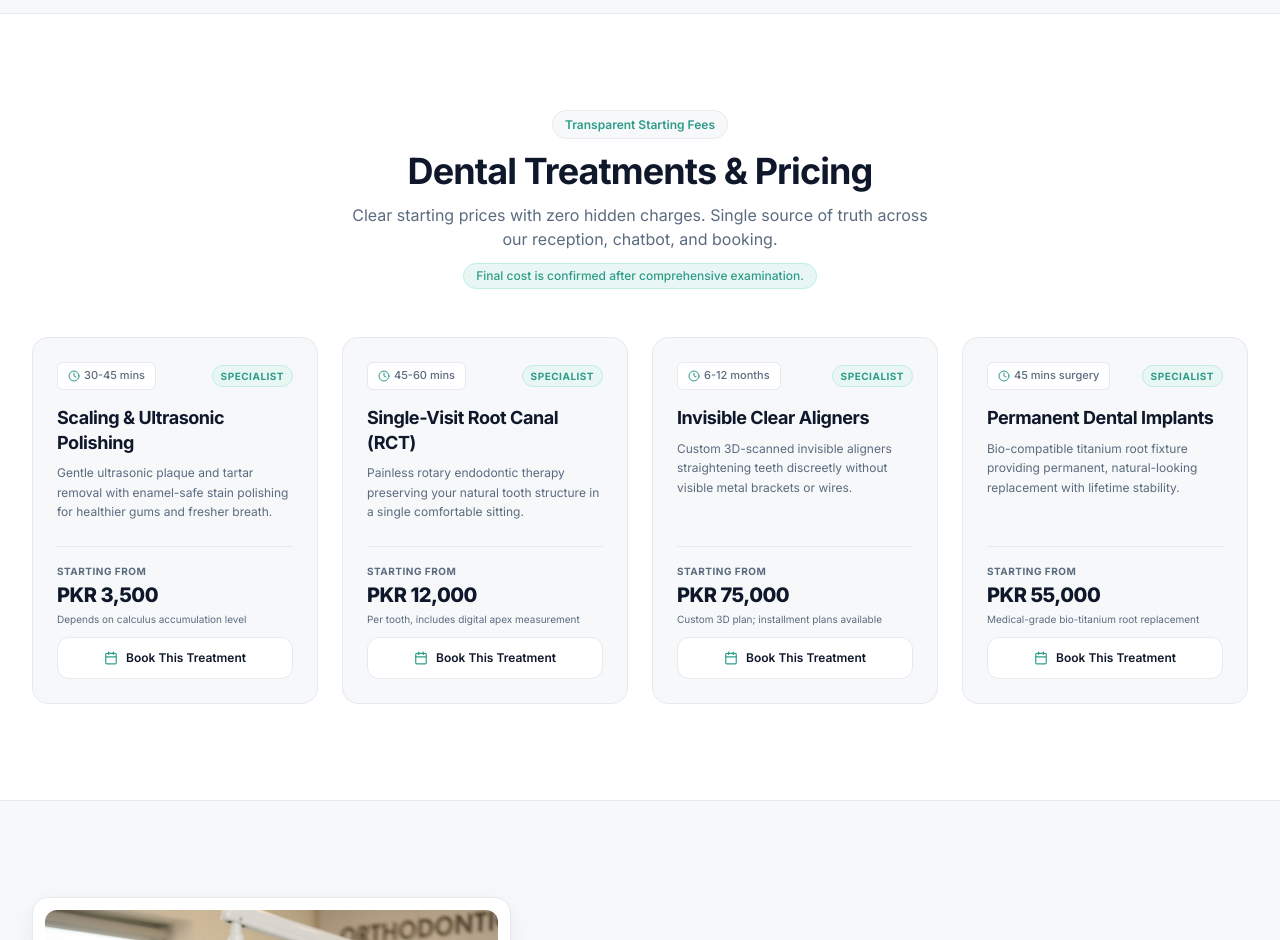
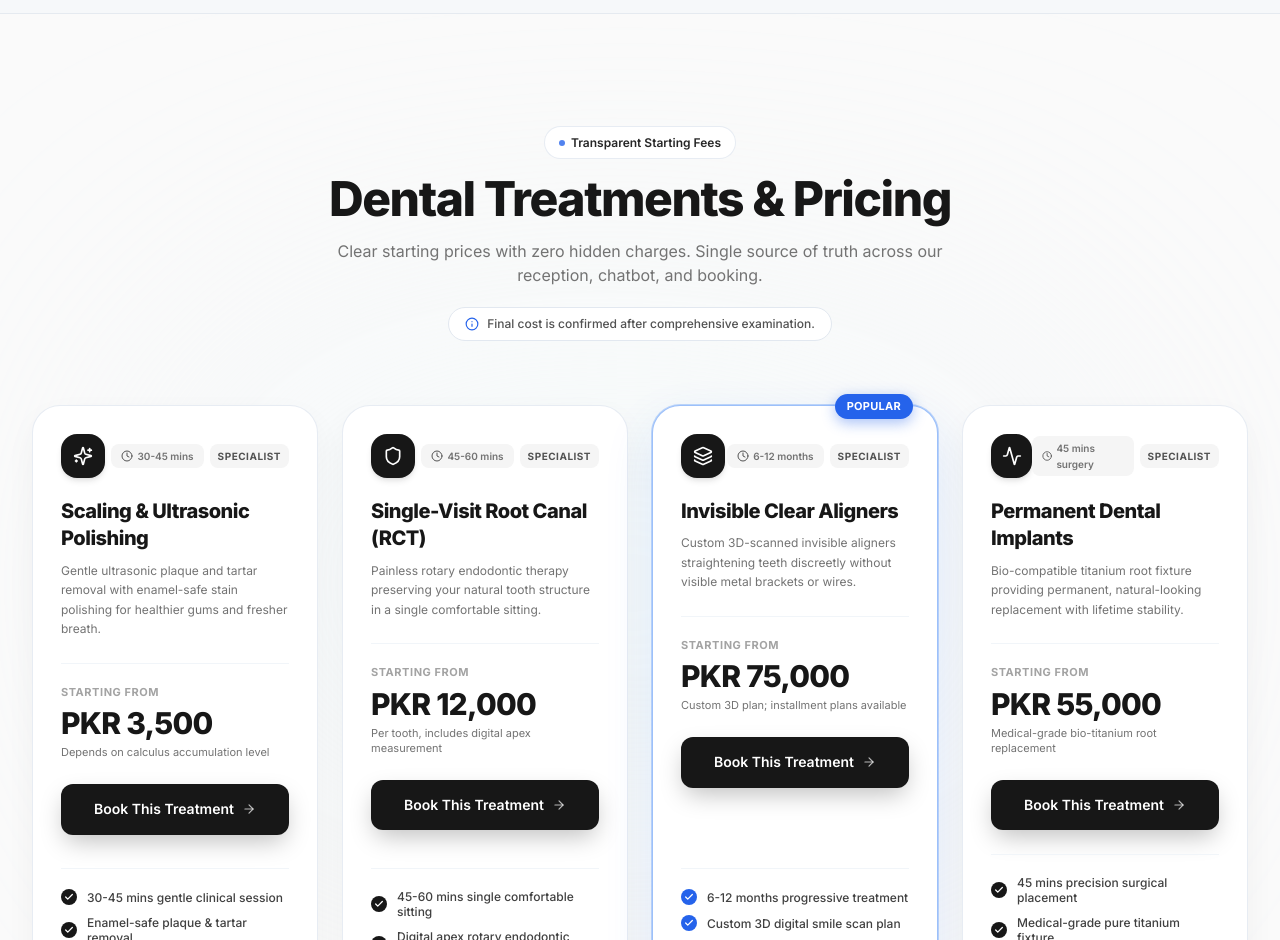
Before and after one commit to muhammad-umair-aideveloper/AI-Dental-Clinic-Web-App, a Next.js app: page /en in a window 1280 px wide. Shown: the part 1860-2800 px from the top of the page. Built offline with nearby package versions, Linux system fonts and the light colour scheme; no server answers.

Commit message:
feat(pricing): redesign treatments section into Luna UI modern SaaS pricing cards

```diff
--- a/src/components/sections/ServicesSection.tsx
+++ b/src/components/sections/ServicesSection.tsx
@@ -2,7 +2,16 @@
 
 import { useLocale } from "next-intl";
 import { CLINIC_CONFIG, ClinicTreatment } from "@/config/clinic";
-import { ArrowRight, CheckCircle2, Clock, Calendar } from "lucide-react";
+import {
+  Sparkles,
+  Shield,
+  Layers,
+  Activity,
+  Check,
+  Clock,
+  ArrowRight,
+  Info,
+} from "lucide-react";
 
 interface ServicesSectionProps {
   onSelectService?: (serviceName: string) => void;
@@ -12,88 +21,229 @@ export function ServicesSection({ onSelectService }: ServicesSectionProps) {
   const locale = useLocale();
   const isUrdu = locale === "ur";
 
+  // Treatment meta features matching reference checkmark list
+  const treatmentFeatures: Record<
+    string,
+    {
+      icon: any;
+      features: string[];
+      featuresUr: string[];
+      isPopular?: boolean;
+    }
+  > = {
+    scaling: {
+      icon: Sparkles,
+      features: [
+        "30-45 mins gentle clinical session",
+        "Enamel-safe plaque & tartar removal",
+        "Ultrasonic diamond polishing finish",
+        "Class-B autoclave sterilized instruments",
+      ],
+      featuresUr: [
+        "30 تا 45 منٹ کی آرام دہ نشست",
+        "الٹراسونک مشین سے گہری صفائی",
+        "دانتوں کی قدرتی چمک اور پالش",
+        "سو فیصد جراثیم سے پاک آلات",
+      ],
+    },
+    "root-canal": {
+      icon: Shield,
+      features: [
+        "45-60 mins single comfortable sitting",
+        "Digital apex rotary endodontic accuracy",
+        "Pain-free specialized anesthesia",
+        "Preserves natural tooth structure",
+      ],
+      featuresUr: [
+        "صرف ایک نشست میں مکمل علاج",
+        "جدید روٹری پیمائش کا نظام",
+        "درد سے مکمل پاک اینستھیزیا",
+        "قدرتی دانت کو ضائع ہونے سے بچائیں",
+      ],
+    },
+    aligners: {
+      icon: Layers,
+      isPopular: true,
+      features: [
+        "6-12 months progressive treatment",
+        "Custom 3D digital smile scan plan",
+        "Zero metal brackets or visible wires",
+        "Installment payment plans available",
+      ],
+      featuresUr: [
+        "6 تا 12 ماہ کا دورانیہ",
+        "مکمل تھری ڈی ڈیجیٹل اسکین",
+        "بغیر کسی تاروں کے شفاف پوشیدہ الائنرز",
+        "ماہانہ آسان اقساط کی سہولت",
+      ],
+    },
+    implants: {
+      icon: Activity,
+      features: [
+        "45 mins precision surgical placement",
+        "Medical-grade pure titanium fixture",
+        "Permanent natural-feeling root fixture",
+        "Lifetime stability & aesthetic crown",
+      ],
+      featuresUr: [
+        "45 منٹ میں جدید ترین سرجری",
+        "میڈیکل گریڈ بایو-ٹائٹینیم روٹ",
+        "مستقل اور قدرتی دانت جیسا احساس",
+        "تاحیات مضبوطی اور پائیداری",
+      ],
+    },
+  };
+
   return (
-    <section id="treatments" className="py-16 md:py-24 bg-white border-b border-[#E5EAF0]">
-      <div className="max-w-7xl mx-auto px-4 sm:px-6 lg:px-8">
-        {/* Section Header */}
-        <div className="text-center max-w-3xl mx-auto space-y-3 mb-12">
-          <div className="inline-flex items-center gap-1.5 px-3 py-1 rounded-full bg-[#F6F8FA] border border-[#E5EAF0] text-[#2E9C89] text-xs font-semibold">
+    <section id="treatments" className="py-20 md:py-28 bg-[#FAFAFA] border-b border-slate-200/80 relative overflow-hidden">
+      {/* Subtle Background Glow */}
+      <div className="absolute top-1/2 left-1/2 -translate-x-1/2 -translate-y-1/2 w-[900px] h-[500px] bg-gradient-to-r from-blue-50/50 via-teal-50/40 to-indigo-50/40 rounded-full blur-[140px] pointer-events-none" />
+
+      <div className="max-w-7xl mx-auto px-4 sm:px-6 lg:px-8 relative z-10">
+
+        {/* ========================================================= */}
+        {/* SECTION HEADER                                            */}
+        {/* ========================================================= */}
+        <div className="text-center max-w-3xl mx-auto space-y-4 mb-16">
+          <div className="inline-flex items-center gap-1.5 px-3.5 py-1.5 rounded-full bg-white border border-slate-200/80 shadow-xs text-xs font-semibold text-neutral-800">
+            <span className="w-1.5 h-1.5 rounded-full bg-blue-600 animate-pulse" />
             <span>{isUrdu ? "شفاف کلینیکل فیس" : "Transparent Starting Fees"}</span>
           </div>
-          <h2 className="font-sans text-2xl sm:text-3xl md:text-4xl font-bold text-[#0F172A] tracking-tight">
+
+          <h2 className="font-sans text-3xl sm:text-4xl md:text-5xl font-extrabold text-neutral-900 tracking-[-0.03em]">
             {isUrdu ? "علاجات اور شفاف قیمتیں" : "Dental Treatments & Pricing"}
           </h2>
-          <p className="text-[#5B6B7F] text-sm sm:text-base max-w-xl mx-auto">
+
+          <p className="text-neutral-500 text-sm sm:text-base leading-relaxed max-w-2xl mx-auto font-normal">
             {isUrdu
               ? "کوئی پوشیدہ فیس نہیں۔ تمام قیمتیں مشاورت اور جانچ کے بعد واضح کی جاتی ہیں۔"
               : "Clear starting prices with zero hidden charges. Single source of truth across our reception, chatbot, and booking."}
           </p>
-          <p className="text-xs text-[#2E9C89] font-medium bg-[#E8F7F4] inline-block px-3 py-1 rounded-full border border-[#C2ECE4]">
-            {isUrdu ? "حتمی فیس کا تعین معائنے اور ایکسرے کے بعد کیا جاتا ہے۔" : "Final cost is confirmed after comprehensive examination."}
-          </p>
+
+          <div className="pt-1">
+            <div className="inline-flex items-center gap-2 text-xs text-neutral-600 font-medium bg-white px-4 py-1.5 rounded-full border border-slate-200 shadow-xs">
+              <Info className="w-3.5 h-3.5 text-blue-600 shrink-0" />
+              <span>
+                {isUrdu
+                  ? "حتمی فیس کا تعین معائنے اور ایکسرے کے بعد کیا جاتا ہے۔"
+                  : "Final cost is confirmed after comprehensive examination."}
+              </span>
+            </div>
+          </div>
         </div>
 
-        {/* 4 Core Clinical Treatment Cards */}
+        {/* ========================================================= */}
+        {/* 4 CORE CLINICAL CARDS (Luna UI / Modern SaaS Card Style)   */}
+        {/* ========================================================= */}
         <div className="grid grid-cols-1 md:grid-cols-2 lg:grid-cols-4 gap-6">
           {CLINIC_CONFIG.treatments.map((item: ClinicTreatment) => {
             const formattedPrice = `PKR ${item.startingPricePkr.toLocaleString()}`;
+            const meta = treatmentFeatures[item.id] || {
+              icon: Sparkles,
+              features: [],
+              featuresUr: [],
+              isPopular: false,
+            };
+            const Icon = meta.icon;
+            const isPopular = meta.isPopular;
 
             return (
               <div
                 key={item.id}
-                className="group relative rounded-2xl bg-[#F6F8FA] border border-[#E5EAF0] p-6 flex flex-col justify-between hover:bg-white hover:border-[#4FB8A6] hover:shadow-clinical transition-clinical"
+                className={`group relative rounded-[28px] bg-white border transition-all duration-300 flex flex-col justify-between p-6 sm:p-7 hover:-translate-y-1.5 ${
+                  isPopular
+                    ? "border-blue-500/50 shadow-[0_20px_50px_rgba(37,99,235,0.12)] ring-1 ring-blue-500/30"
+                    : "border-slate-200/80 shadow-[0_12px_36px_-6px_rgba(0,0,0,0.06)] hover:shadow-[0_20px_45px_-8px_rgba(0,0,0,0.1)] hover:border-neutral-300"
+                }`}
               >
+                {/* Floating "Popular" Badge (Angled top-right pill from reference image) */}
+                {isPopular && (
+                  <div className="absolute -top-3.5 right-6 z-20">
+                    <span className="inline-flex items-center px-3 py-1 rounded-full text-[11px] font-bold text-white bg-blue-600 shadow-[0_4px_14px_rgba(37,99,235,0.4)] tracking-wide uppercase">
+                      {isUrdu ? "مقبول ترین" : "Popular"}
+                    </span>
+                  </div>
+                )}
+
                 <div>
-                  {/* Category & Duration */}
-                  <div className="flex items-center justify-between gap-2 mb-4">
-                    <div className="inline-flex items-center gap-1 text-[11px] font-medium text-[#5B6B7F] bg-white px-2.5 py-1 rounded-md border border-[#E5EAF0]">
-                      <Clock className="w-3 h-3 text-[#2E9C89]" />
-                      <span>{isUrdu ? item.durationUr : item.duration}</span>
+                  {/* Top Row: Squircle Dark Icon & Meta Pill */}
+                  <div className="flex items-center justify-between mb-5">
+                    {/* Dark Squircle Icon Container */}
+                    <div className="w-11 h-11 rounded-2xl bg-neutral-900 text-white flex items-center justify-center shadow-md shadow-neutral-900/10 group-hover:scale-105 transition-transform">
+                      <Icon className="w-5 h-5 text-white" />
                     </div>
 
-                    <span className="text-[10px] font-bold text-[#2E9C89] uppercase tracking-wider bg-[#E8F7F4] px-2 py-0.5 rounded-full border border-[#C2ECE4]">
-                      {isUrdu ? "پرنسپل کیئر" : "Specialist"}
-                    </span>
+                    {/* Meta Badge: Duration + Specialist */}
+                    <div className="flex items-center gap-1.5">
+                      <span className="text-[10px] font-semibold text-neutral-500 bg-neutral-100 px-2.5 py-1 rounded-lg flex items-center gap-1">
+                        <Clock className="w-3 h-3 text-neutral-600" />
+                        <span>{isUrdu ? item.durationUr : item.duration}</span>
+                      </span>
+                      <span className="text-[10px] font-bold tracking-wider uppercase text-neutral-600 bg-neutral-100 px-2 py-1 rounded-lg">
+                        {isUrdu ? "ماہر" : "Specialist"}
+                      </span>
+                    </div>
                   </div>
 
-                  {/* Title & Description */}
-                  <h3 className="font-sans text-lg font-bold text-[#0F172A] mb-2 group-hover:text-[#2E9C89] transition-colors leading-snug">
+                  {/* Card Title */}
+                  <h3 className="font-sans text-xl font-extrabold text-neutral-900 tracking-tight leading-snug group-hover:text-blue-600 transition-colors">
                     {isUrdu ? item.nameUr : item.name}
                   </h3>
-                  <p className="text-xs text-[#5B6B7F] leading-relaxed mb-6 font-normal">
+
+                  {/* Description Subtext */}
+                  <p className="text-xs text-neutral-500 leading-relaxed mt-2 min-h-[44px]">
                     {isUrdu ? item.descriptionUr : item.description}
                   </p>
-                </div>
 
-                {/* Price Box & Action */}
-                <div className="pt-4 border-t border-[#E5EAF0] space-y-3">
-                  <div>
-                    <span className="text-[10px] uppercase font-bold text-[#5B6B7F] tracking-wider block">
+                  {/* Pricing Block */}
+                  <div className="my-6 pt-5 border-t border-slate-100">
+                    <span className="text-[11px] font-bold uppercase tracking-wider text-neutral-400 block">
                       {isUrdu ? "ابتدائی فیس" : "Starting from"}
                     </span>
-                    <div className="flex items-baseline gap-1 mt-0.5">
-                      <span className="text-xl font-extrabold text-[#0F172A] tracking-tight">
+                    <div className="flex items-baseline gap-1 mt-1">
+                      <span className="text-2xl sm:text-3xl font-black text-neutral-900 tracking-tight">
                         {formattedPrice}
                       </span>
                     </div>
-                    <p className="text-[10px] text-[#5B6B7F] mt-1 leading-tight">
+                    <p className="text-[11px] text-neutral-500 mt-1 leading-snug">
                       {isUrdu ? item.priceNoteUr : item.priceNote}
                     </p>
                   </div>
 
-                  {/* Book this treatment button */}
+                  {/* High-Contrast Dark CTA Button (Deep Drop Shadow from Reference) */}
                   <button
+                    type="button"
                     onClick={() => onSelectService?.(isUrdu ? item.nameUr : item.name)}
-                    className="w-full inline-flex items-center justify-center gap-2 py-2.5 px-4 rounded-xl text-xs font-semibold text-[#0F172A] bg-white hover:bg-[#0F172A] hover:text-white border border-[#E5EAF0] hover:border-[#0F172A] transition-clinical active:scale-95 cursor-pointer shadow-xs"
+                    className="w-full bg-neutral-900 hover:bg-neutral-800 text-white font-bold text-xs sm:text-sm py-3.5 px-4 rounded-xl shadow-[0_10px_24px_-4px_rgba(0,0,0,0.25)] hover:shadow-[0_14px_28px_-4px_rgba(0,0,0,0.32)] transition-all duration-200 active:scale-98 cursor-pointer flex items-center justify-center gap-2 group/btn"
                   >
-                    <Calendar className="w-3.5 h-3.5 text-[#2E9C89]" />
                     <span>{isUrdu ? "یہ علاج بک کریں" : "Book This Treatment"}</span>
+                    <ArrowRight className="w-3.5 h-3.5 text-white/70 group-hover/btn:translate-x-1 transition-transform" />
                   </button>
                 </div>
+
+                {/* Feature Bullets List (Reference Checkmark Style) */}
+                <div className="mt-6 pt-5 border-t border-slate-100 space-y-2.5">
+                  {(isUrdu ? meta.featuresUr : meta.features).map((feat, idx) => (
+                    <div key={idx} className="flex items-center gap-2.5 text-xs text-neutral-600">
+                      <div
+                        className={`w-4 h-4 rounded-full flex items-center justify-center shrink-0 ${
+                          isPopular
+                            ? "bg-blue-600 text-white"
+                            : "bg-neutral-900 text-white"
+                        }`}
+                      >
+                        <Check className="w-2.5 h-2.5 stroke-[3]" />
+                      </div>
+                      <span className="leading-tight font-medium text-neutral-700">{feat}</span>
+                    </div>
+                  ))}
+                </div>
+
               </div>
             );
           })}
         </div>
+
       </div>
     </section>
   );
```
